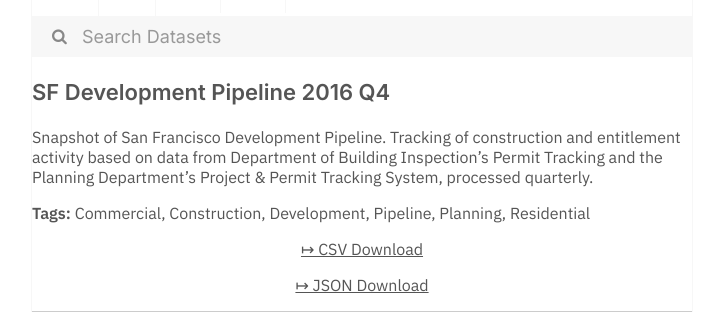
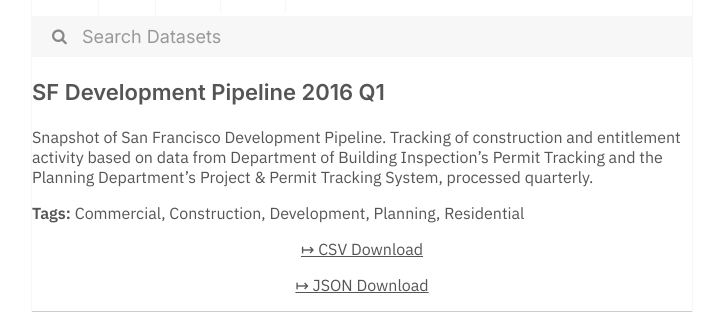
Before and after one commit to dayda-entities/city-of-san-francisco, a Jekyll site: the page built from _posts/2020-11-10-sf-development-pipeline-2016-q.md, in a window 1280 px wide. Shown: the part 269-581 px from the top of the page, without its empty margins (278-990 px from the left). Built offline with Jekyll 4.4.1, drawn with Linux system fonts in a browser that asks for light colours.

```diff
--- a/_posts/2020-11-10-sf-development-pipeline-2016-q.md
+++ b/_posts/2020-11-10-sf-development-pipeline-2016-q.md
@@ -1,20 +1,19 @@
 ---
-title: SF Development Pipeline 2016 Q4
-created: '2020-11-10T16:56:26.585983'
-modified: '2020-11-10T16:56:26.585994'
+title: SF Development Pipeline 2016 Q1
+created: '2020-11-10T16:56:27.759866'
+modified: '2020-11-10T16:56:27.759876'
 state: active
 type: dataset
 tags:
   - Commercial
   - Construction
   - Development
-  - Pipeline
   - Planning
   - Residential
 groups:
   - Local Government
-csv_url: 'https://data.sfgov.org/api/views/d7xx-7z6v/rows.csv?accessType=DOWNLOAD'
-json_url: 'https://data.sfgov.org/api/views/d7xx-7z6v/rows.json?accessType=DOWNLOAD'
+csv_url: 'https://data.sfgov.org/api/views/dtz9-jkjt/rows.csv?accessType=DOWNLOAD'
+json_url: 'https://data.sfgov.org/api/views/dtz9-jkjt/rows.json?accessType=DOWNLOAD'
 layout: post
 
 ---
```
